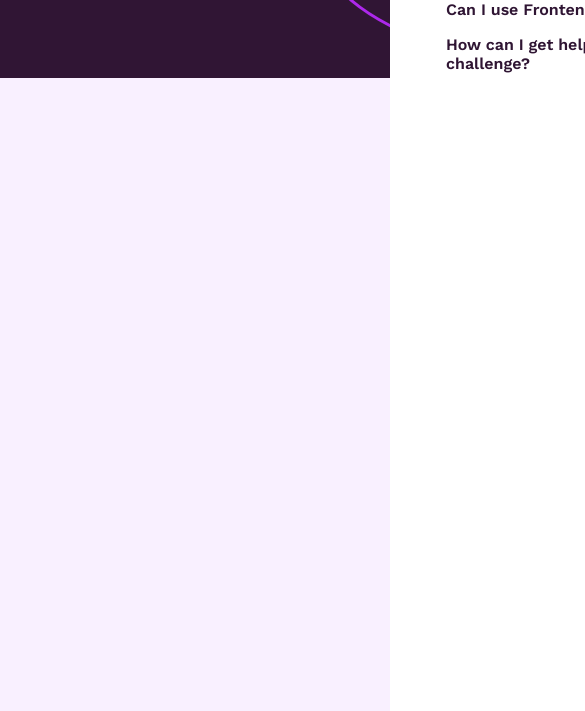
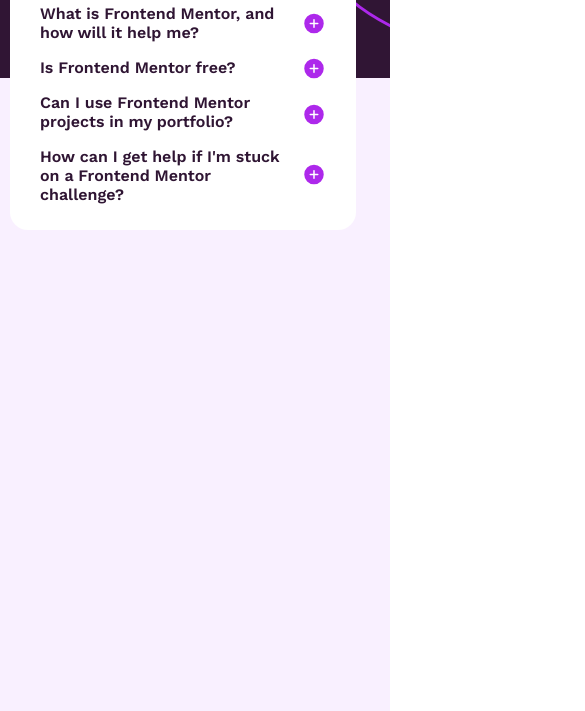
Before and after one commit to omnath22/faqaccordian, a plain HTML site: page index.html in a window 390 px wide. Shown: the part 217-928 px from the top of the page, 585 px wide, since content can reach past the window. Drawn offline with nearby package versions, Linux system fonts and the light colour scheme.

Commit message:
Update style.css

```diff
--- a/style.css
+++ b/style.css
@@ -76,3 +76,44 @@
 .attribution{
     background-color: var(--Lightpink);
 }
+@media only screen and (max-width: 600px) {
+    .main {
+        width: 326px;
+        position: absolute;
+        padding: 10px;
+        background-color: var(--White);
+        border-radius: 18px;
+        top: 124px;
+        /* left: 416px; */
+        left: 10px;
+    }
+    .question p{
+        width: 240px;
+    }
+    .q1 img {
+        height: 25px;
+        position: absolute;
+        right: 20px;
+        bottom: 6px;
+        /* line-height: 25px; */
+        /* align-items: center; */
+    }
+    .q3 img {
+        height: 25px;
+        position: absolute;
+        right: 20px;
+        bottom: 4px;
+    }
+    .q2 img {
+        height: 25px;
+        position: absolute;
+        right: 20px;
+        bottom: -4px;
+    }
+    .q4 img {
+        height: 25px;
+        position: absolute;
+        right: 20px;
+        bottom: 17px;
+    }
+  }
```
